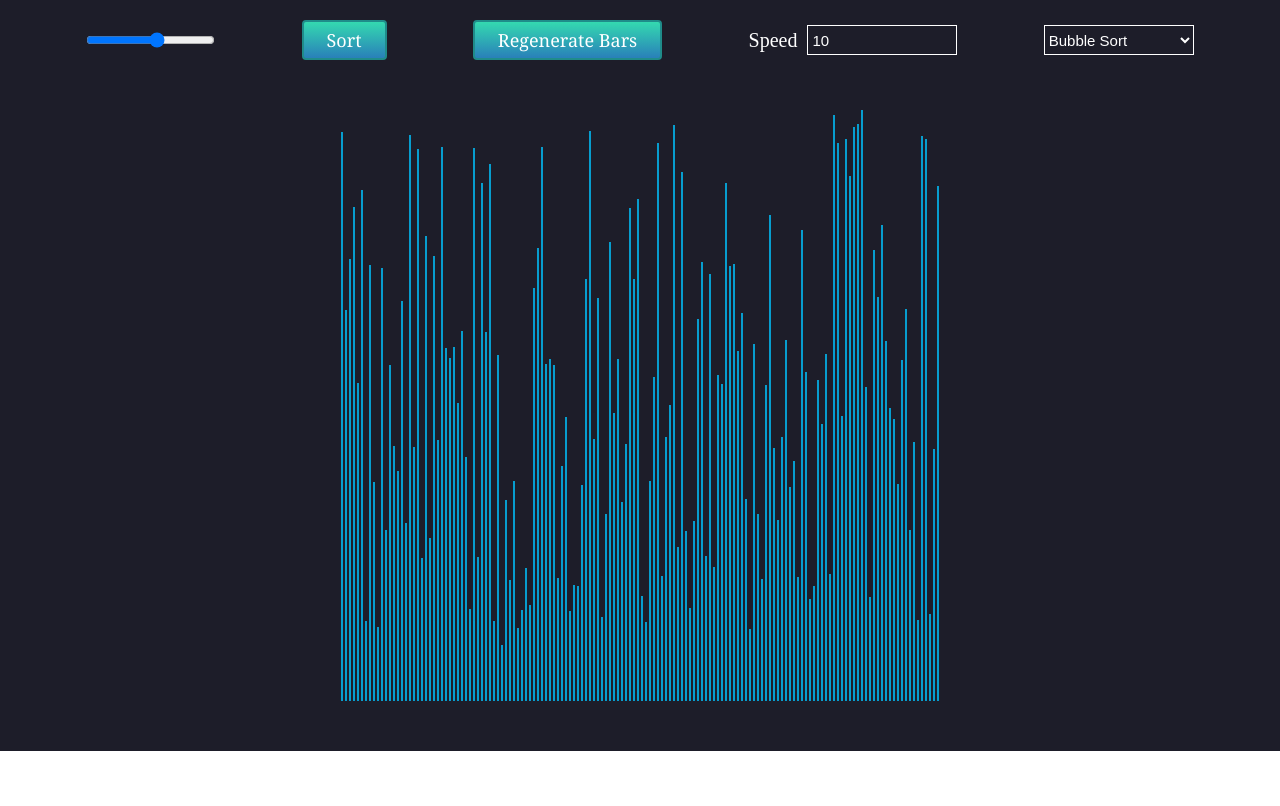
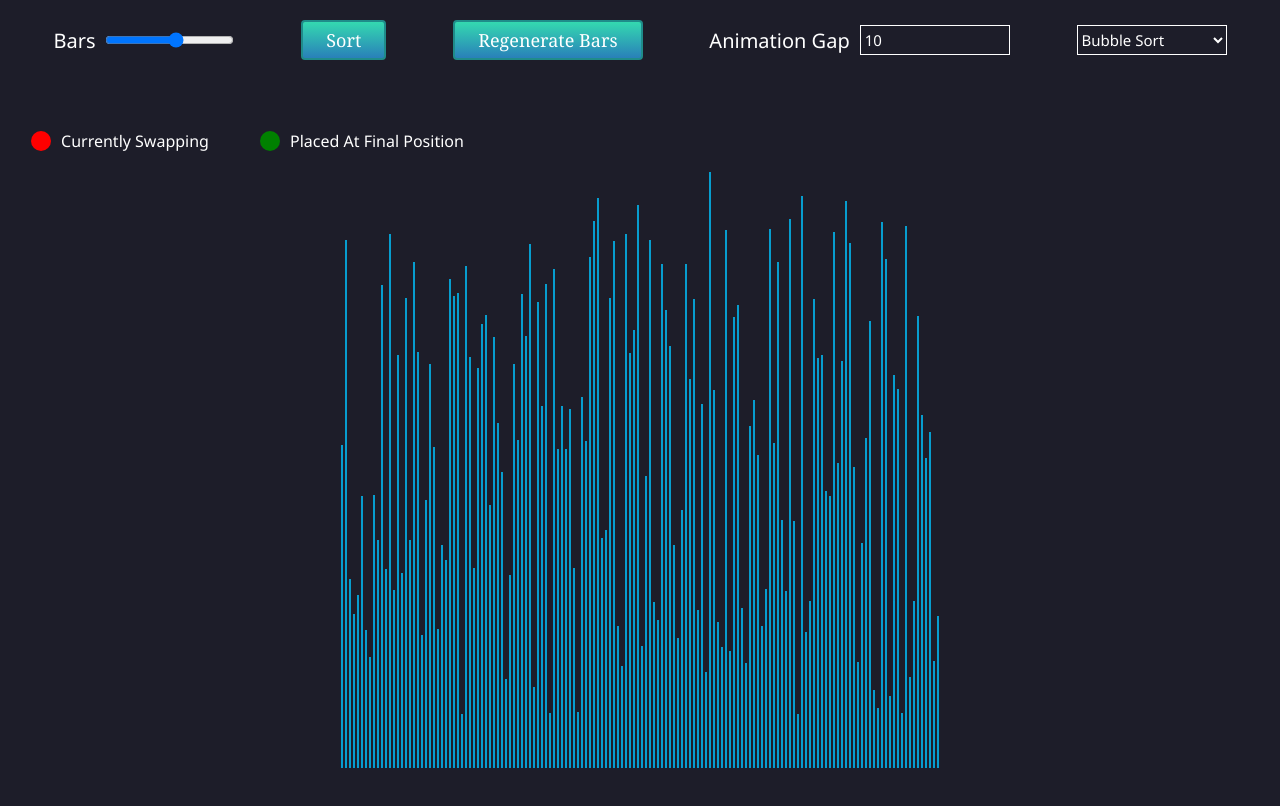
Before and after one commit to Satyam-Mishra786/sorting_visualizer, a React (Create React App) app: page / in a window 1280 px wide. Shown: the top 806 px of the page. Built offline with nearby package versions, Linux system fonts and the light colour scheme.

Commit message:
Organised files and improved designs

```diff
--- a/public/index.html
+++ b/public/index.html
@@ -8,12 +8,17 @@
       name="description"
       content="Web site created using create-react-app"
     />
+    <link
+      href="https://fonts.googleapis.com/css2?family=Lato:wght@100;300;400;700;900&family=Noto+Sans:wght@100;200;300;400&display=swap"
+      rel="stylesheet"
+    />
     <title>React App</title>
     <style>
       * {
         margin: 0;
         padding: 0;
         box-sizing: border-box;
+        font-family: "Noto Sans", sans-serif;
       }
     </style>
   </head>
--- /dev/null
+++ b/src/Algorithms/BubbleSort.js
@@ -0,0 +1,21 @@
+import { swapWithAnimation } from "../Utils";
+export async function bubbleSort(list, start, setStart, speed, setList) {
+    let aux = list.slice();
+    setStart(!start);
+    let i = 0;
+    let track = aux.length - 1;
+    for (; i < aux.length; i++) {
+        for (let j = 0; j < (aux.length - 1); j++) {
+
+            if (aux[j] > aux[j + 1]) {
+                await swapWithAnimation(aux, j, j + 1, speed, setList);
+            }
+            if (j + 1 === track || track === 0) {
+                let first = document.getElementById(`bar-${track}`);
+                first.style.backgroundColor = "green";
+                --track;
+            }
+        }
+    }
+    setStart((prevStart) => !prevStart);
+}
--- /dev/null
+++ b/src/Algorithms/QuickSort.js
@@ -0,0 +1,45 @@
+import { swapWithAnimation } from "../Utils"
+
+async function partition(aux, list, low, high, speed, setList) {
+
+    // pivot
+    let pivot = aux[high];
+    let barSome = document.getElementById(`bar-${high}`);
+    barSome.style.backgroundColor = '#FFBF00';
+    let i = (low - 1);
+
+    for (let j = low; j <= high - 1; j++) {
+        if (aux[j] < pivot) {
+            i++;
+            await swapWithAnimation(aux, i, j, speed, setList);
+        }
+    }
+    await swapWithAnimation(aux, i + 1, high, speed, setList);
+    let parBar = document.getElementById(`bar-${i + 1}`);
+    parBar.style.backgroundColor = 'green';
+    return (i + 1);
+}
+
+
+export async function quickSort(aux, list, low, high, speed, setList) {
+    if (low < high) {
+
+        // pi is partitioning index, arr[p]
+        // is now at right place
+        let pi = await partition(aux, list, low, high, speed, setList);
+        // partition and after partition
+        await quickSort(aux, list, low, pi - 1, speed, setList);
+        for (let i = low; i < pi; i++) {
+            let barSome = document.getElementById(`bar-${i}`);
+            barSome.style.backgroundColor = 'green';
+        }
+
+        await quickSort(aux, list, pi + 1, high, speed, setList);
+        for (let i = pi + 1; i < high + 1; i++) {
+            let barSome = document.getElementById(`bar-${i}`);
+            barSome.style.backgroundColor = 'green';
+        }
+        setList([...aux])
+
+    }
+}
--- a/src/App.js
+++ b/src/App.js
@@ -1,12 +1,16 @@
 import Bar from "./Bar";
 import "./index.css";
 import { useState, useEffect } from "react";
+import { quickSort } from "./Algorithms/QuickSort";
+import { isSorted, resetBars } from "./Utils";
+import { bubbleSort } from "./Algorithms/BubbleSort";
 function App() {
   const [list, setList] = useState([]);
   const [start, setStart] = useState(false);
   const [speed, setSpeed] = useState(10);
   const [arr, setArr] = useState(0);
   const [size, setSize] = useState(150);
+  const [sortingAlgo, setSortingAlgo] = useState("bubbleSort");
 
   // Create List with random values
   useEffect(() => {
@@ -25,55 +29,32 @@ function App() {
   }, [arr, size])
 
 
+  // Remove in deployment
   useEffect(() => {
     console.log(speed, size);
   }, [speed, size])
 
 
-  function sleep(ms) {
-    return new Promise(resolve => setTimeout(resolve, ms));
-  }
 
-  function resetBars() {
-    let bar = document.querySelectorAll(".bar");
-    bar.forEach(bars => {
-      bars.style.backgroundColor = "rgb(7 157 206)";
-    })
-    setArr((prevArr) => prevArr + 1);
-  }
 
 
   function handleClick() {
     var e = document.getElementById("sortingAlgos").value;
-    if (e === 'bubble-sort') bubbleSort();
+    if (e === 'bubble-sort') bubbleSort(list, start, setStart, speed, setList);
     else if (e === 'merge-sort') mergeSort();
     else if (e === 'selection-sort') selectionSort();
     else if (e === 'quick-sort') {
+      setSortingAlgo("quickSort");
       let aux = list.slice();
-      quickSort(aux, list, 0, list.length - 1);
+      if (!isSorted(list)) {
+        quickSort(aux, list, 0, list.length - 1, speed, setList);
+      } else {
+        alert("Data is Already Sorted ")
+      }
     }
   }
 
-  async function bubbleSort() {
-    let aux = list.slice();
-    setStart(!start);
-    let i = 0;
-    let track = aux.length - 1;
-    for (; i < aux.length; i++) {
-      for (let j = 0; j < (aux.length - 1); j++) {
 
-        if (aux[j] > aux[j + 1]) {
-          await swapWithAnimation(aux, j, j + 1);
-        }
-        if (j + 1 === track || track === 0) {
-          let first = document.getElementById(`bar-${track}`);
-          first.style.backgroundColor = "green";
-          --track;
-        }
-      }
-    }
-    setStart((prevStart) => !prevStart);
-  }
 
   async function mergeSort() {
 
@@ -84,60 +65,10 @@ function App() {
 
   }
 
-  async function swapWithAnimation(arr, i, j) {
-    document.getElementById(`bar-${i}`).style.backgroundColor = 'red';
-    document.getElementById(`bar-${j}`).style.backgroundColor = 'red';
-    let temp = arr[i];
-    arr[i] = arr[j];
-    arr[j] = temp;
-    await sleep(speed);
-    setList([...arr])
-
-    document.getElementById(`bar-${i}`).style.backgroundColor = 'rgb(7 157 206)';
-    document.getElementById(`bar-${j}`).style.backgroundColor = 'rgb(7 157 206)';
-
-  }
 
 
-  async function partition(aux, list, low, high) {
-
-    // pivot
-    let pivot = aux[high];
-    let barSome = document.getElementById(`bar-${high}`);
-    barSome.style.backgroundColor = 'cyan';
-    let i = (low - 1);
-
-    for (let j = low; j <= high - 1; j++) {
-      if (aux[j] < pivot) {
-        i++;
-        await swapWithAnimation(aux, i, j);
-      }
-    }
-    await swapWithAnimation(aux, i + 1, high);
-    let parBar = document.getElementById(`bar-${i + 1}`);
-    parBar.style.backgroundColor = 'green';
-    return (i + 1);
-  }
 
 
-  async function quickSort(aux, list, low, high) {
-    if (low < high) {
-
-      // pi is partitioning index, arr[p]
-      // is now at right place
-      let pi = await partition(aux, list, low, high);
-      // partition and after partition
-      await quickSort(aux, list, low, pi - 1);
-      for (let i = low; i < pi; i++) {
-        let barSome = document.getElementById(`bar-${i}`);
-        barSome.style.backgroundColor = 'green';
-      }
-
-      await quickSort(aux, list, pi + 1, high);
-      setList([...aux])
-
-    }
-  }
 
   function speedChange() {
     let inputField = Number(document.querySelector(".speedField").value);
@@ -147,12 +78,15 @@ function App() {
   return (
     <div className="windowContainer">
       <div className="infoSection">
-        <input type="range" min="25" max="250" defaultValue="150" className="slider" id="myRange" disabled={start} onChange={(e) => setSize(e.target.value)} />
+        <div className="listSize">
+          <span>Bars </span>
+          <input type="range" min="25" max="250" defaultValue="150" className="slider" id="myRange" disabled={start} onChange={(e) => setSize(e.target.value)} />
+        </div>
         <button className="sortBtn" onClick={handleClick} disabled={start}> Sort </button>
-        <button className="sortBtn resetBtn" onClick={resetBars} disabled={start}> Regenerate Bars </button>
+        <button className="sortBtn resetBtn" onClick={() => resetBars(setArr)} disabled={start}> Regenerate Bars </button>
         <div className="speedDiv">
-          <label htmlFor="speedInput">Speed</label>
-          <input className="speedField" id="speedInput" defaultValue="10" onChange={speedChange} disabled={start} />
+          <label htmlFor="speedInput">Animation Gap</label>
+          <input className="speedField" placeholder="Time in ms" id="speedInput" defaultValue="10" onChange={speedChange} disabled={start} />
         </div>
         <select id="sortingAlgos" defaultValue="bubble-sort" disabled={start}>
           <option className="sortingType" value="bubble-sort">Bubble Sort</option>
@@ -162,7 +96,23 @@ function App() {
         </select>
 
       </div>
-      <div className="Info">{start && "Sorting..."}</div>
+      <div className="Info">
+        <div id="redBox">
+          <p id="redSpan"></p>
+          <span>Currently Swapping</span>
+        </div>
+        <div id="greenBox">
+          <p id="greenSpan"></p>
+          <span>Placed At Final Position</span>
+        </div>
+        {sortingAlgo === 'quickSort' &&
+          <div id="yellowBox">
+            <p id="yellowSpan"></p>
+            <span>Pivot Element</span>
+          </div>
+        }
+
+      </div>
       <div className="containerParent">
         <div className="container">
           {list.map((item, index) => (
--- /dev/null
+++ b/src/Utils.js
@@ -0,0 +1,33 @@
+export async function swapWithAnimation(arr, i, j, speed, setList) {
+    document.getElementById(`bar-${i}`).style.backgroundColor = 'red';
+    document.getElementById(`bar-${j}`).style.backgroundColor = 'red';
+    let temp = arr[i];
+    arr[i] = arr[j];
+    arr[j] = temp;
+    await sleep(speed);
+    setList([...arr])
+
+    document.getElementById(`bar-${i}`).style.backgroundColor = 'rgb(7 157 206)';
+    document.getElementById(`bar-${j}`).style.backgroundColor = 'rgb(7 157 206)';
+
+}
+
+export function sleep(ms) {
+    return new Promise(resolve => setTimeout(resolve, ms));
+}
+
+
+export function isSorted(list) {
+    for (let i = 0; i < list.length - 1; i++) {
+        if (list[i] > list[i + 1]) return false;
+    }
+    return true;
+}
+
+export function resetBars(setArr) {
+    let bar = document.querySelectorAll(".bar");
+    bar.forEach(bars => {
+        bars.style.backgroundColor = "rgb(7 157 206)";
+    })
+    setArr((prevArr) => prevArr + 1);
+}
--- a/src/index.css
+++ b/src/index.css
@@ -7,11 +7,25 @@
 }
 
 .infoSection{
-    min-height: 10vh;
+    min-height: 10%;
     display: flex;
     align-items: center;
-    justify-content: space-evenly;
+    justify-content: space-around;
     flex-wrap: wrap;
+    padding: 20px;
+}
+
+.infoSection > *{
+    margin-bottom: 30px;
+}
+
+.listSize{
+    display: flex;
+    align-items: center;
+    justify-content: center;
+    gap: 10px;
+    color: white;
+    font-size: 20px;
 }
 
 #sortingAlgos{
@@ -37,8 +51,6 @@ option{
     border-radius: 0px;
 }
 .container{
-    /* width: 100%;
-    height: 100%; */
     display: flex;
     gap: 2px;
     justify-content: center;
@@ -47,7 +59,7 @@ option{
 }
 .containerParent{
 
-    width: 100vw;
+    width: 100%;;
     height: 90%;
     display: flex;
     align-items: center;
@@ -102,8 +114,36 @@ option{
 
 .Info{
     color: white;
-    display: block;
-    height: 30px;
+    padding: 20px;
+    display: flex;
+    align-items: center;
+    gap: 40px;
+}
+
+
+.Info div{
+    min-width: 200px;
+    display: flex;
+    align-items: center;
+    justify-content: center;
+    gap: 10px;
+}
+.Info  p{
+    width: 20px;
+    height: 20px;
+    border-radius: 50%;
+
+}
+#redSpan{
+    background-color: red;
+}
+
+#greenSpan{
+    background-color: green;
+}
+
+#yellowSpan{
+    background-color: #FFBF00;
 }
 
 .speedDiv{
--- a/src/index.js
+++ b/src/index.js
@@ -4,7 +4,5 @@ import App from './App';
 
 const root = ReactDOM.createRoot(document.getElementById('root'));
 root.render(
-  <React.StrictMode>
-    <App />
-  </React.StrictMode>
+  <App />
 );
```
